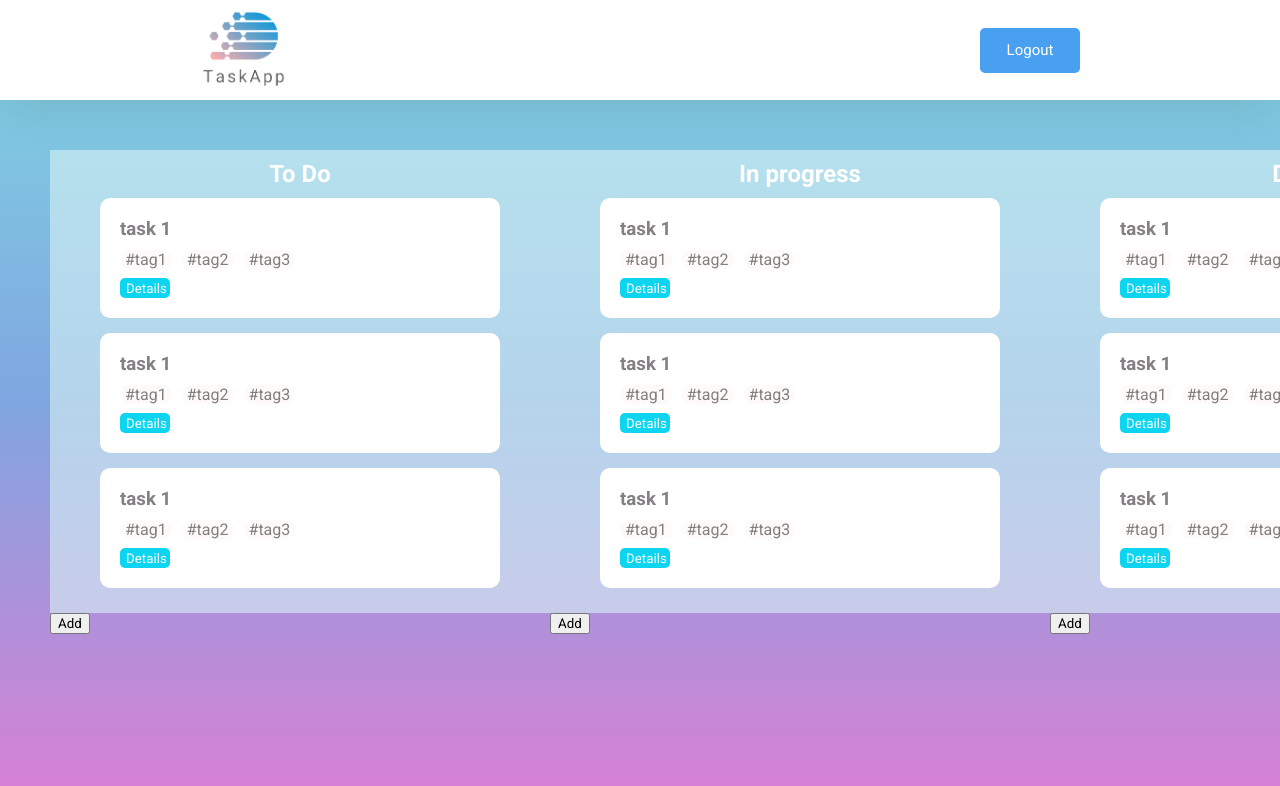
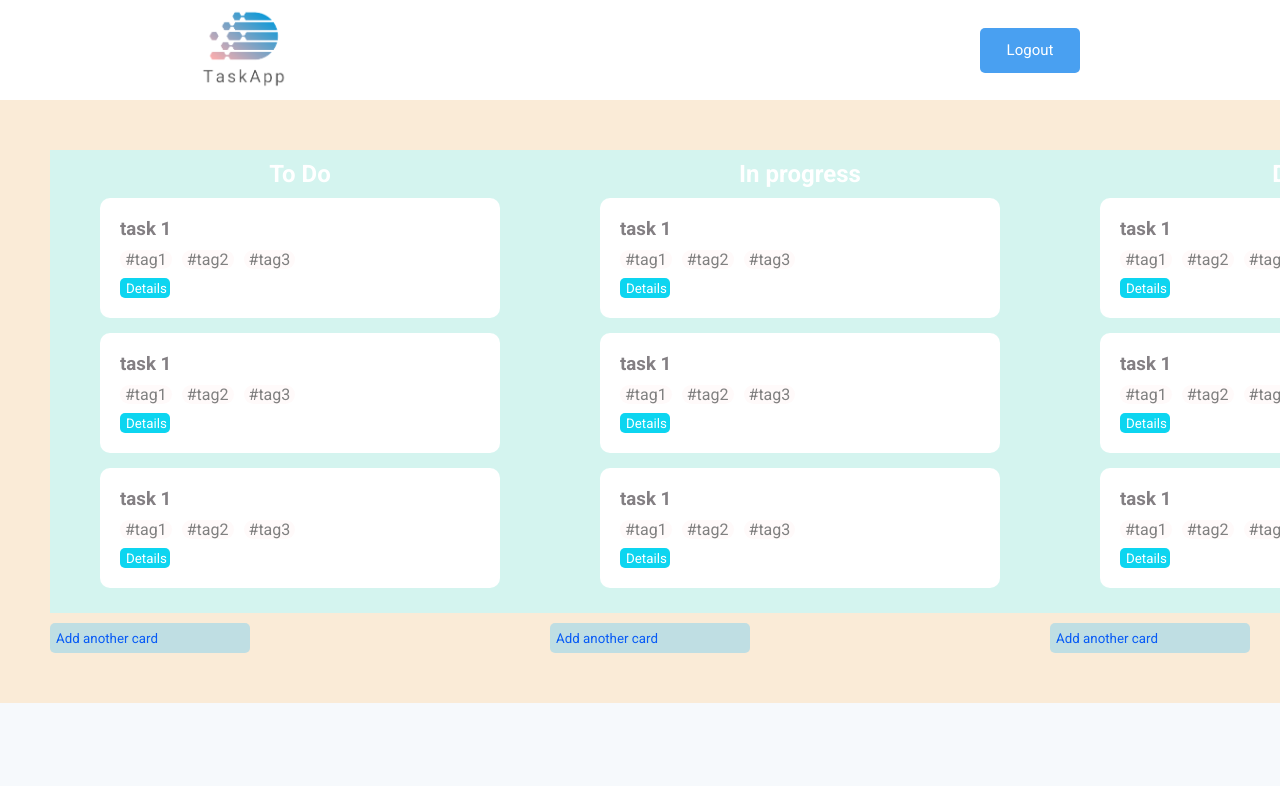
Before and after one commit to ElDev1/tasks-frontend, a React (Vite) app: page / in a window 1280 px wide. Shown: the top 786 px of the page. Built offline with nearby package versions, Linux system fonts and the light colour scheme; sample sign-in values are in the browser's storage.

Commit message:
create add task button

```diff
--- a/index.html
+++ b/index.html
@@ -7,7 +7,7 @@
     <title>TaskToDo</title>
   </head>
   <body>
-    <div id="root"></div>
+    <div class="root" id="root"></div>
     <script type="module" src="/src/main.jsx"></script>
   </body>
 </html>
--- a/src/components/tasksPage/tasksContainer/statusTable/StatusTable.jsx
+++ b/src/components/tasksPage/tasksContainer/statusTable/StatusTable.jsx
@@ -10,7 +10,7 @@
         <TaskCard />
         <TaskCard />
       </div>
-      <button>Add</button>
+      <button className={styles.buttonTable}>Add another card <i /> </button>
     </section>
   )
 }
--- a/src/components/tasksPage/tasksContainer/statusTable/statusTable.module.css
+++ b/src/components/tasksPage/tasksContainer/statusTable/statusTable.module.css
@@ -2,7 +2,7 @@
     width: 500px;
     height: auto;
     padding-bottom: 10px;
-    background-color: rgb(217, 243, 245, 0.6);
+    background-color: rgba(187, 250, 255, 0.6);
 }
 
 .table h2 {
@@ -10,3 +10,14 @@
     padding: 10px 0;
     color: rgb(255, 255, 255);
 }
+
+.buttonTable {
+    margin-top: 10px;
+    width: 200px;
+    border: none;
+    background-color: rgb(133, 210, 240, 0.5);
+    border-radius: 5px;
+    color: rgb(8, 91, 245);
+    height: 30px;
+    text-align: left;
+}
--- a/src/components/tasksPage/tasksContainer/tasksTable/tasksTable.module.css
+++ b/src/components/tasksPage/tasksContainer/tasksTable/tasksTable.module.css
@@ -1,4 +1,5 @@
 .tasksContainer {
+    background-color: antiquewhite;
     display: flex;
     justify-content: space-between;
     padding: 50px 50px;
--- a/src/components/tasksPage/tasksMain/TasksMain.jsx
+++ b/src/components/tasksPage/tasksMain/TasksMain.jsx
@@ -1,6 +1,5 @@
 import TasksHeader from '../tasksHeader/TasksHeader'
 import TasksTable from '../tasksContainer/tasksTable/TasksTable'
-import styles from './tasksMain.module.css'
 
 const TasksMain = () => {
   return (
--- a/src/components/tasksPage/tasksMain/tasksMain.module.css
+++ /dev/null
@@ -1,4 +0,0 @@
-html {
-    background-image: linear-gradient(rgba(2, 174, 197, 0.5),rgba(1, 78, 194, 0.5), rgba(179, 1, 170, 0.5));
-    height: 100%;
-}
--- a/src/index.css
+++ b/src/index.css
@@ -5,4 +5,9 @@
   box-sizing: border-box;
   font-family: Arial, Helvetica, sans-serif;
   font-family: 'Roboto', sans-serif;
+
 }
+
+html {
+  background-color: rgb(246, 249, 252);
+}
```
